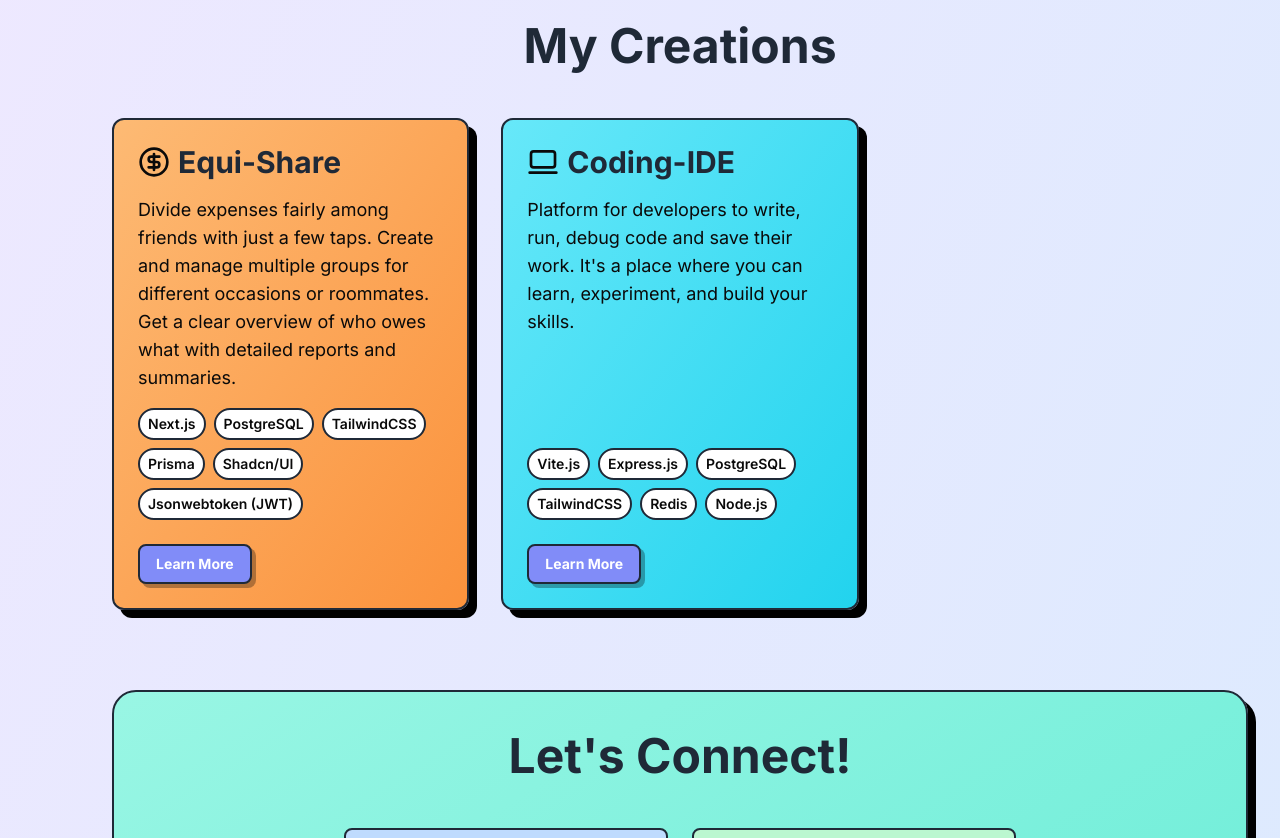
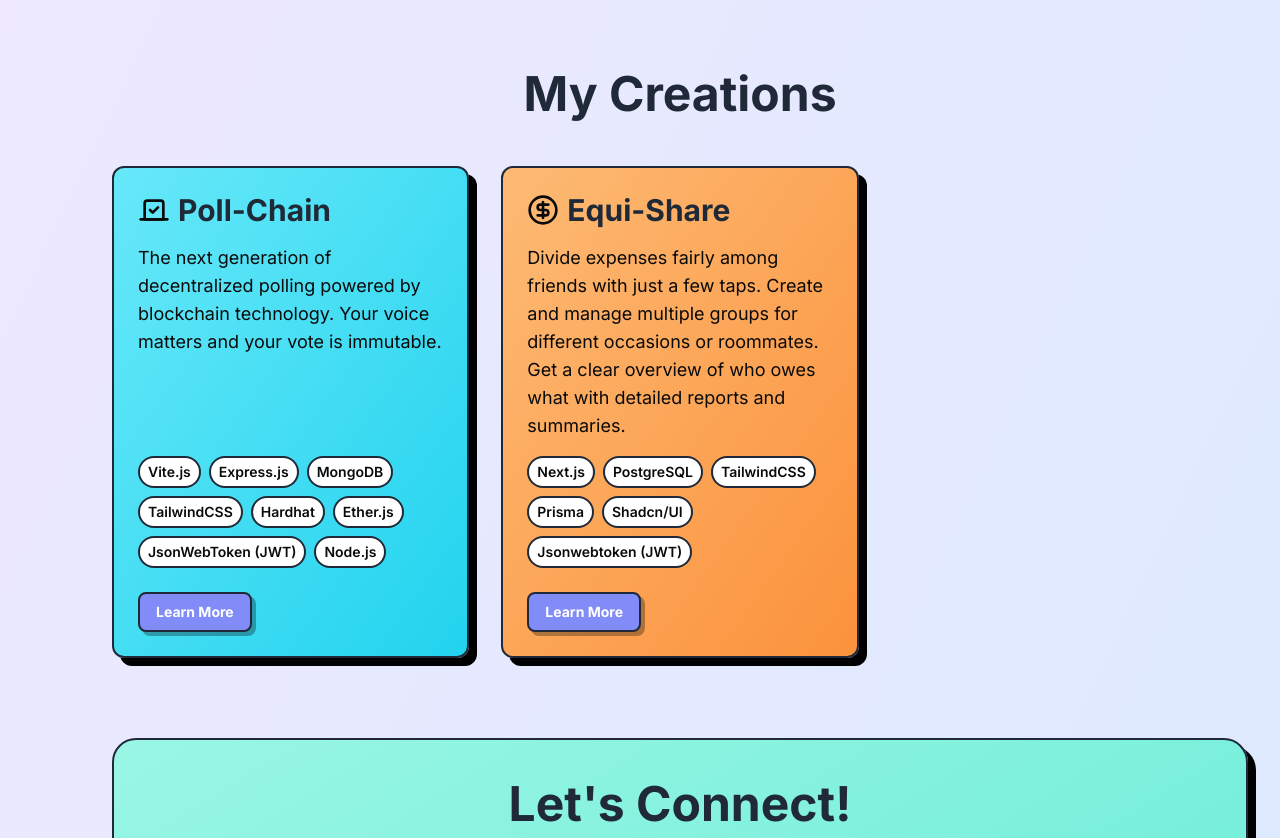
Before and after one commit to namansharma3007/Portfolio-Naman, a Next.js app: page / in a window 1280 px wide. Shown: the part 1210-2048 px from the top of the page. Built offline with nearby package versions, Linux system fonts and the light colour scheme.

Commit message:
added new project

```diff
--- a/components/projects.tsx
+++ b/components/projects.tsx
@@ -2,10 +2,28 @@
 
 import { motion } from "framer-motion";
 import { Button } from "@/components/ui/button";
-import { LaptopMinimal, CircleDollarSign } from "lucide-react";
+import { Vote, CircleDollarSign } from "lucide-react";
 
 const Projects = () => {
   const projects = [
+    {
+      title: "Poll-Chain",
+      description:
+        "The next generation of decentralized polling powered by blockchain technology. Your voice matters and your vote is immutable.",
+      technologies: [
+        "Vite.js",
+        "Express.js",
+        "MongoDB",
+        "TailwindCSS",
+        "Hardhat",
+        "Ether.js",
+        "JsonWebToken (JWT)",
+        "Node.js",
+      ],
+      color: "bg-gradient-to-br from-cyan-300 to-cyan-400",
+      link: "https://github.com/namansharma3007/Poll-Chain-frontend",
+      icon: <Vote className="w-8 h-8" />,
+    },
     {
       title: "Equi-Share",
       description:
@@ -21,23 +39,7 @@ const Projects = () => {
       color: "bg-gradient-to-br from-orange-300 to-orange-400",
       link: "https://github.com/namansharma3007/Equi-share",
       icon: <CircleDollarSign className="w-8 h-8" />,
-    },
-    {
-      title: "Coding-IDE",
-      description:
-        "Platform for developers to write, run, debug code and save their work. It's a place where you can learn, experiment, and build your skills.",
-      technologies: [
-        "Vite.js",
-        "Express.js",
-        "PostgreSQL",
-        "TailwindCSS",
-        "Redis",
-        "Node.js",
-      ],
-      color: "bg-gradient-to-br from-cyan-300 to-cyan-400",
-      link: "https://github.com/namansharma3007/Coding-IDE",
-      icon: <LaptopMinimal className="w-8 h-8" />,
-    },
+    }
   ];
 
   return (
--- a/components/skills.tsx
+++ b/components/skills.tsx
@@ -7,7 +7,7 @@ const Skills = () => {
   const skillCategories = [
     {
       category: "Languages",
-      skills: ["JavaScript", "TypeScript", "Python", "Java", "SQL"],
+      skills: ["JavaScript", "TypeScript", "Python", "Java", "SQL", "Solidity"],
       color: "bg-gradient-to-br from-blue-300 to-blue-400",
       icon: <Code className="w-8 h-8" />,
     },
@@ -19,7 +19,7 @@ const Skills = () => {
     },
     {
       category: "Backend",
-      skills: ["Node.js", "Express.js", "WebSockets", "NextAuth", "Prisma", "Jsonwebtoken (JWT)"],
+      skills: ["Node.js", "Express.js", "WebSockets", "NextAuth", "Prisma", "Jsonwebtoken (JWT)", "Ether.js"],
       color: "bg-gradient-to-br from-yellow-300 to-yellow-400",
       icon: <Server className="w-8 h-8" />,
     },
```
